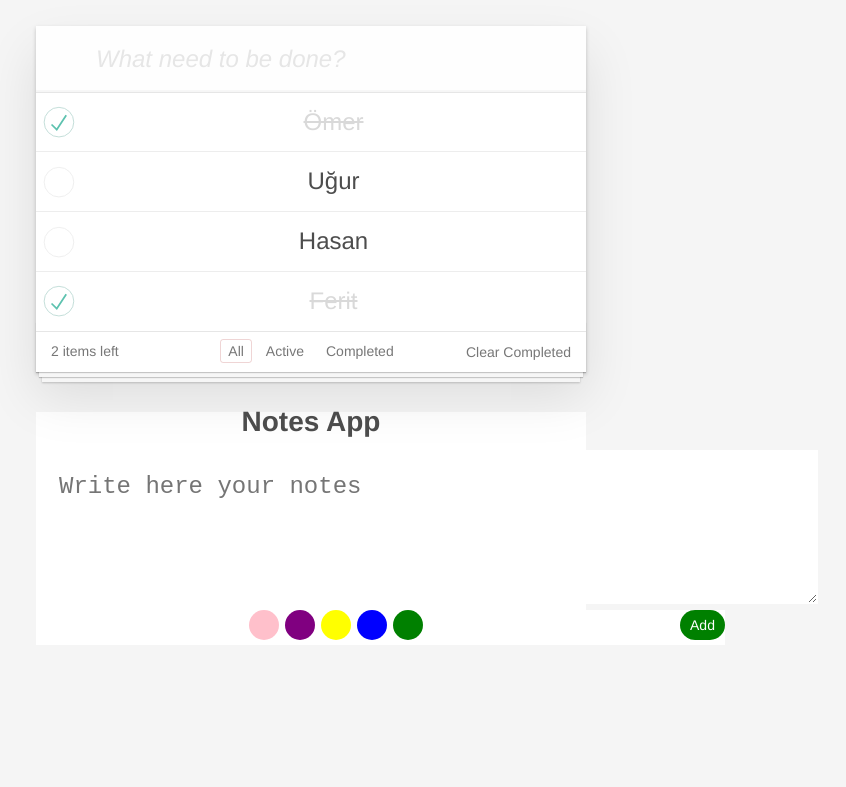
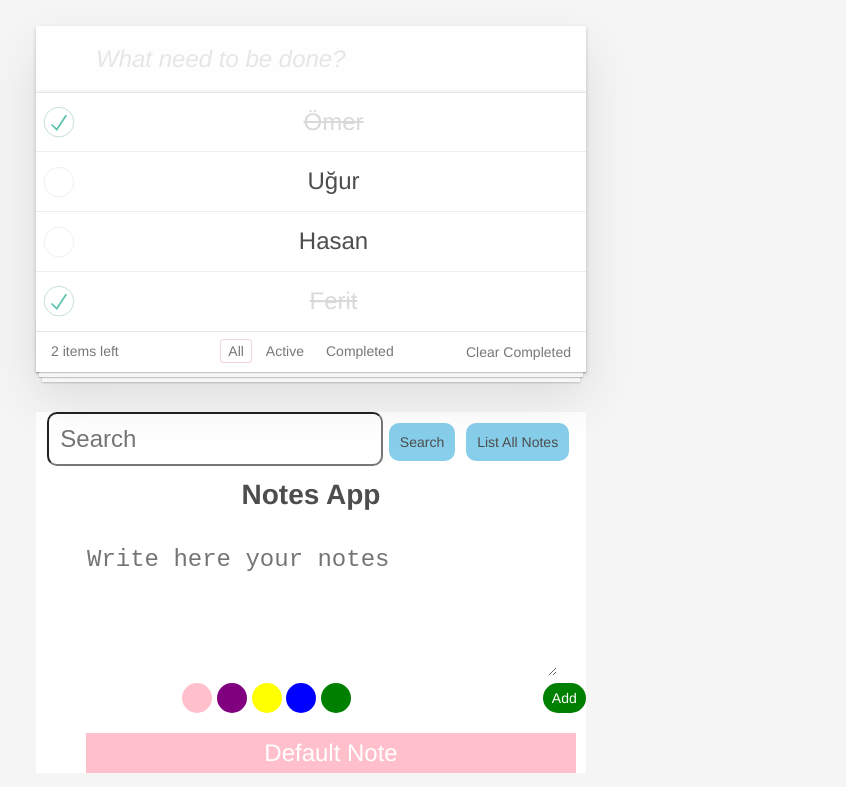
Before and after one commit to UfukYetiskin/redux-educations, a React (Create React App) app: page / in a window 1280 px wide. Shown: the part 267-1054 px from the top of the page, without its empty margins (329-1175 px from the left). Before the commit the page ends 912 px from the top, so only its background shows below. Built offline with nearby package versions, Linux system fonts and the light colour scheme.

Commit message:
added search button and list all notes button. they are is working perfectly

```diff
--- a/src/components/homework/TextList.js
+++ b/src/components/homework/TextList.js
@@ -1,14 +1,65 @@
 import React from "react";
 import { useSelector, useDispatch } from "react-redux";
 import { nanoid } from "@reduxjs/toolkit";
-import { useState } from "react";
+import { useState, useEffect } from "react";
+import { addNote } from "../../redux/homework/textAreaSlice";
 
+let filtered = [];
 function TextList() {
   const [text, setText] = useState("");
   const [color, setColor] = useState("");
+  const [filterValue, setFilter] = useState("");
+
+  let notes = useSelector((state) => state.texts.items);
+  const [data, setData] = useState(notes);
+  const dispatch = useDispatch();
+  const handleSubmit = (e) => {
+    e.preventDefault();
+    dispatch(addNote({ id: nanoid(), text, color }));
+    setText("");
+  };
+
+  useEffect(() => {
+
+  } ,[data])
+
+  const handleChange = (e) => {
+    setText(e.target.value);
+  };
+
+
+
+
+  const handleFilter = () => {
+
+    if (filterValue !== "") {
+      console.log(filtered);
+      filtered = notes
+        .filter((item) => item.text === filterValue)
+        .map((item) => item);
+        setData(filtered)
+      console.log("input boş degil");
+      console.log(filtered);
+    }
+    setFilter('')
+  };
+  const handleListData = () => {
+    setData(notes)
+  }
 
   return (
     <div style={{ backgroundColor: "white" }}>
+      <div>
+        <input
+          placeholder="Search"
+          type="text"
+          value={filterValue}
+          onChange={(e) => setFilter(e.target.value)}
+          style={{padding : '2%', fontSize: "24px", borderRadius : '10px'}}
+        />
+        <button onClick={handleFilter} style={{padding : '2%', backgroundColor : 'skyblue', margin : '1%', borderRadius : '10px'}}>Search</button>
+        <button onClick={handleListData} style={{padding : '2%', backgroundColor : 'skyblue', margin : '1%', borderRadius : '10px'}}>List All Notes</button>
+      </div>
       <h1>Notes App</h1>
       <form
         style={{ textAlign: "center", backgroundColor: "white", margin: "0" }}
@@ -16,18 +67,21 @@ function TextList() {
         <textarea
           placeholder="Write here your notes"
           value={text}
-          cols="50"
+          cols="30"
           rows="4"
-          onChange={(e) => setText(e.target.value)}
-          style={{ fontSize: "24px", border: "1px solid white", padding: "4%" }}
+          onChange={handleChange}
+          style={{
+            fontSize: "24px",
+            border: "1px solid white",
+            padding: "4%",
+            backgroundColor: `${color}`,
+          }}
         ></textarea>
       </form>
       <div
         style={{
           display: "flex",
           flexDirection: "row",
-          justifyContent: "center",
-          width: "689px",
           backgroundColor: "white",
           margin: "0",
         }}
@@ -103,9 +157,31 @@ function TextList() {
             color: "white",
             padding: "1%",
           }}
+          onClick={handleSubmit}
         >
           Add
         </button>
+      </div>
+
+      <div>
+        <ul>
+          {data &&
+            data.map((note) => (
+              <li
+                style={{
+                  backgroundColor: `${note.color}`,
+                  listStyleType: "none",
+                  fontSize: "24px",
+                  padding: "2%",
+                  color: "white",
+                  margin: "2%",
+                }}
+                key={note.id}
+              >
+                {note.text}
+              </li>
+            ))}
+        </ul>
       </div>
     </div>
   );
--- a/src/redux/homework/textAreaSlice.js
+++ b/src/redux/homework/textAreaSlice.js
@@ -4,12 +4,20 @@ import { createSlice } from "@reduxjs/toolkit";
 export const textAreaSlice = createSlice({
     name : 'texts',
     initialState: {
-        items : []
+        items : [
+            {
+                id: '1231231',
+                text : 'Default Note',
+                color : 'pink'
+            },
+        ]
     },
     reducers : {
-
+        addNote : (state, action) => {
+            state.items.push(action.payload)
+        }
     }
 });
 
-
+export const  {addNote} = textAreaSlice.actions;
 export default textAreaSlice.reducer;
```
